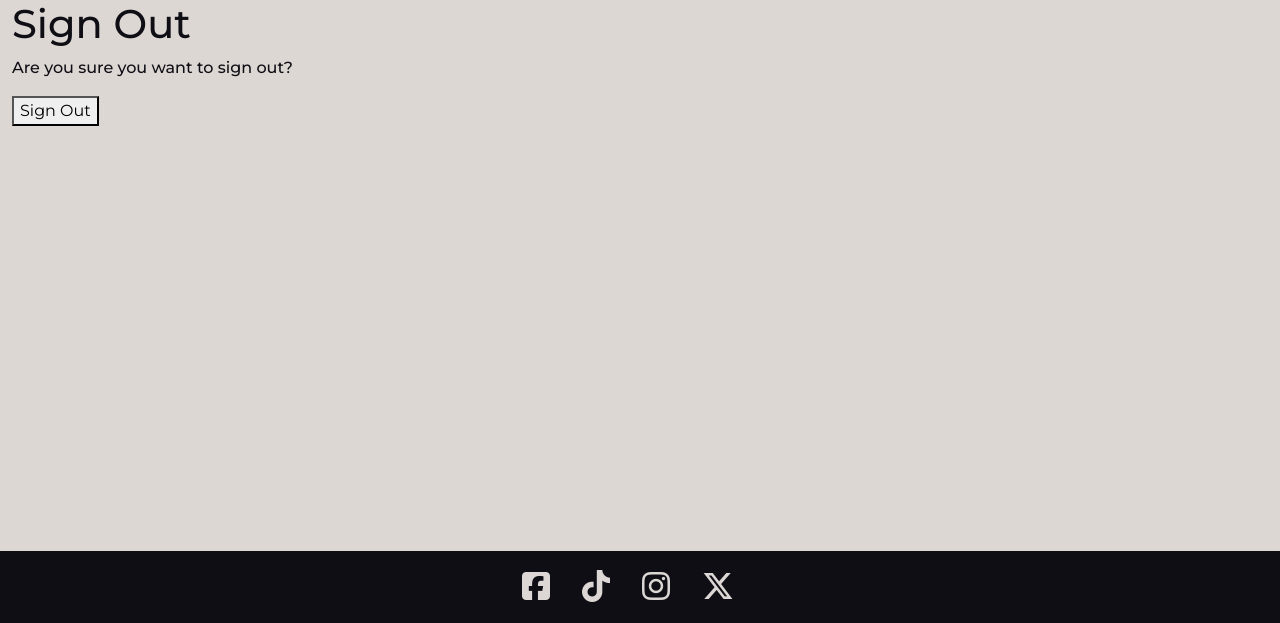
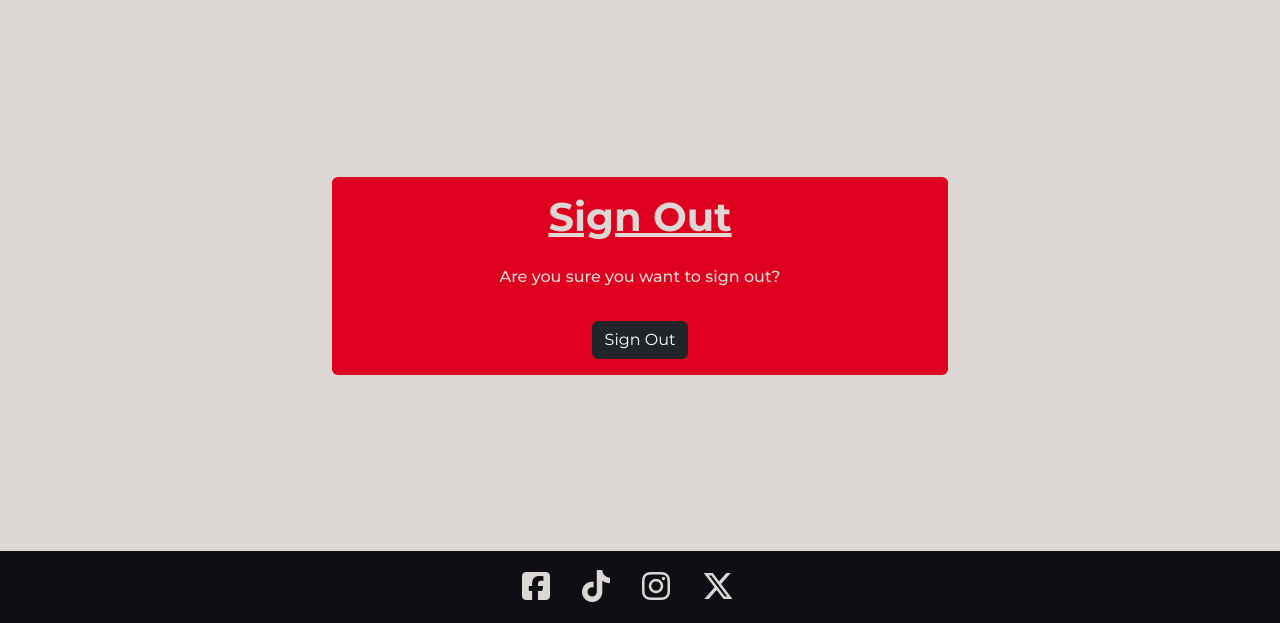
Before and after one commit to stephenbeese/snooker-hall-booking-system-2, a Django app: page /accounts/logout/ in a window 1280 px wide. Shown: the part 177-800 px from the top of the page. Run offline with Django 5.2, Linux system fonts and the light colour scheme; a user stored in the database is signed in; data comes from the database, SQL or seed files in the repository; some libraries are stand-ins or nearby versions.

Commit message:
Style sign out page

```diff
--- a/snookerhall/templates/allauth/account/logout.html
+++ b/snookerhall/templates/allauth/account/logout.html
@@ -2,16 +2,28 @@
 {% load allauth i18n %}
 {% load i18n %}
 
-{% block head_title %}
-    {% trans "Sign Out" %}
-{% endblock head_title %}
+{% block title %}
+    Sign Out
+{% endblock title %}
 
 {% block content %}
-    <h1>{% trans "Sign Out" %}</h1>
-    <p>{% trans "Are you sure you want to sign out?" %}</p>
-    <form method="post" action="{% url 'account_logout' %}">
-        {% csrf_token %}
-        <input type="hidden" name="next" value="/" />
-        <button type="submit">{% trans "Sign Out" %}</button>
-    </form>
+
+<div class="container-fluid primary-colour primary-text-colour d-flex flex-column justify-content-center align-items-center h-100">
+    <div class="row w-50 mx-auto secondary-colour secondary-text-colour rounded">
+        <div class="col-12">
+            <h1 class="text-center p-3 text-decoration-underline fw-bold">{% trans "Sign Out" %}</h1>
+        </div>
+        <div class="col-12">
+            <p class="text-center">{% trans "Are you sure you want to sign out?" %}</p>
+        </div>
+        <div class="col-12 p-3">
+            <form class="text-center" method="post" action="{% url 'account_logout' %}">
+                {% csrf_token %}
+                <input type="hidden" name="next" value="/" />
+                <button class="btn btn-dark text-center" type="submit">{% trans "Sign Out" %}</button>
+            </form>
+        </div>
+    </div>
+</div>
+
 {% endblock content %}
```
